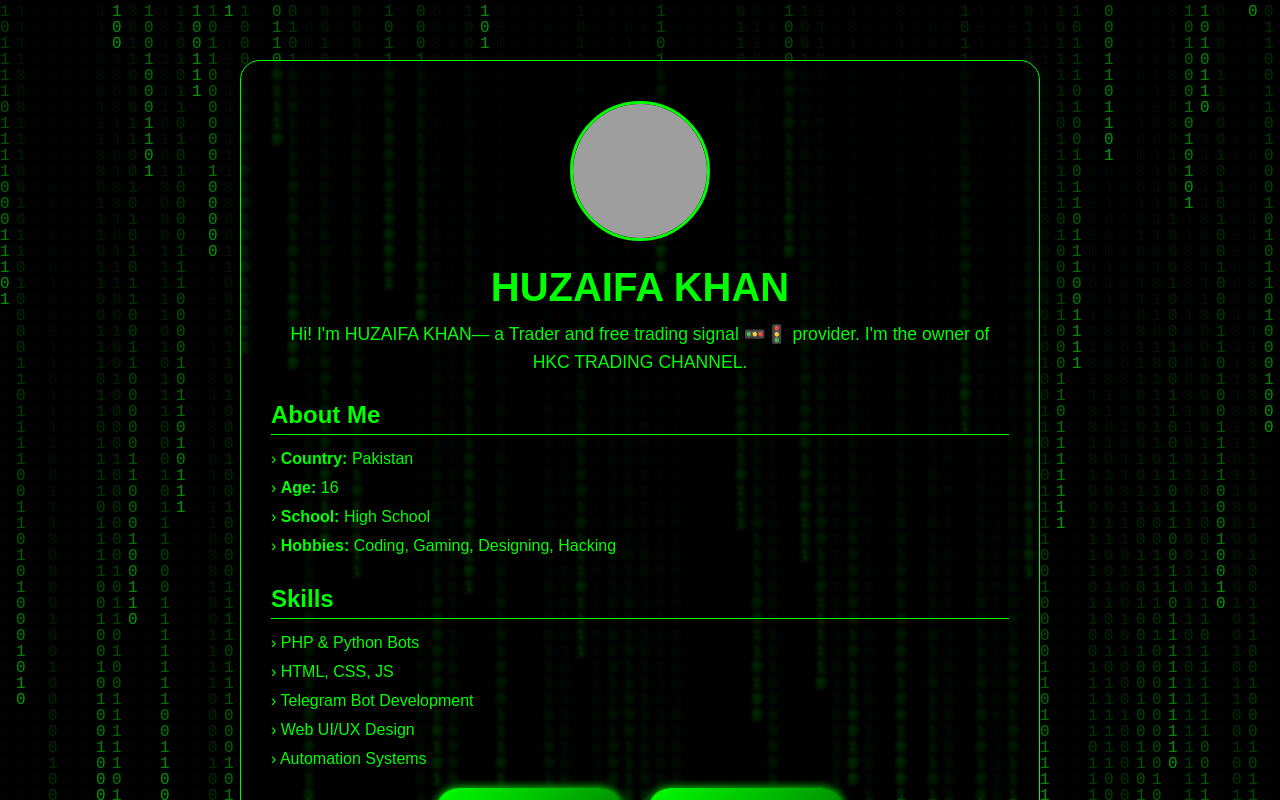
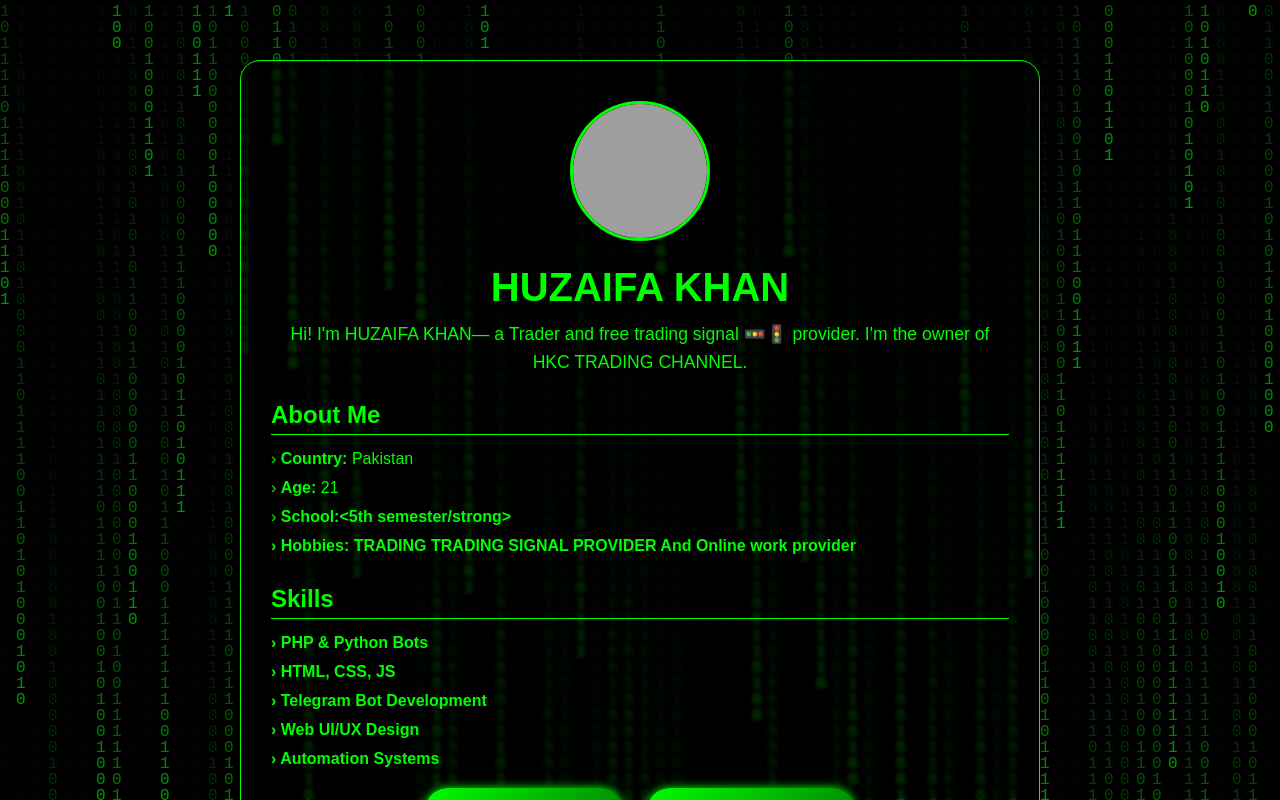
Before and after one commit to kinghacker756/HKC, a plain HTML site: page index.html in a window 1280 px wide. Drawn offline with Linux system fonts and the light colour scheme; grey boxes are pictures that could not be loaded.

Commit message:
Update index.html

```diff
--- a/index.html
+++ b/index.html
@@ -1,4 +1,4 @@
-<!DOCTYPE html><html lang="en"><head> <meta charset="UTF-8" /> <meta name="viewport" content="width=device-width, initial-scale=1.0"/> <title>HUZAIFA KHAN CRYPTO- PORTFOLIO</title> <!-- Favicon --> <link rel="icon" href="https://i.postimg.cc/CLtXBmdb/IMG-20250531-225721-550.jpg" type="image/jpeg" /> <style> * { margin: 0; padding: 0; box-sizing: border-box; }
+<!DOCTYPE html><html lang="en"><head> <meta charset="UTF-8" /> <meta name="viewport" content="width=device-width, initial-scale=1.0"/> <title>HUZAIFA KHAN CRYPTO- PORTFOLIO</title> <!-- Favicon --> <link rel="icon" href="https://i.postimg.cc/CLtXBmdb/IMG_20250813_214507" type="image/jpeg" /> <style> * { margin: 0; padding: 0; box-sizing: border-box; }
 html, body { height: 100%; font-family: 'Poppins', sans-serif; color: #00ff00; background: transparent; overflow: hidden; }
 canvas#matrix { position: fixed; top: 0; left: 0; width: 100%; height: 100%; z-index: -2; background: black; }
 .overlay { position: fixed; top: 0; left: 0; width: 100%; height: 100%; background: rgba(0, 0, 0, 0.4); z-index: -1; }
@@ -28,7 +28,7 @@ setInterval(drawMatrix, 40);
 window.addEventListener("resize", () => { canvas.width = window.innerWidth; canvas.height = window.innerHeight; });</script>
 <!-- Overlay --><div class="overlay"></div>
 <!-- Content --><div class="container"> <div class="card"> <img class="profile-pic" src="https://i.postimg.cc/CLtXBmdb/IMG-20250531-225721-550.jpg" alt="Profile Picture" /> <h1>HUZAIFA KHAN </h1> <p>Hi! I'm HUZAIFA KHAN— a Trader and free trading signal 🚥🚦 provider. I'm the owner of HKC TRADING CHANNEL.</p>
-<div class="info-box"> <h2>About Me</h2> <ul> <li><strong>Country:</strong> Pakistan</li> <li><strong>Age:</strong> 16</li> <li><strong>School:</strong> High School</li> <li><strong>Hobbies:</strong> Coding, Gaming, Designing, Hacking</li> </ul> </div>
+<div class="info-box"> <h2>About Me</h2> <ul> <li><strong>Country:</strong> Pakistan</li> <li><strong>Age:</strong> 21</li> <li><strong>School:<5th semester/strong> </li> <li><strong>Hobbies:</strong> TRADING TRADING SIGNAL PROVIDER And Online work provider</li> </ul> </div>
 <div class="info-box"> <h2>Skills</h2> <ul> <li>PHP & Python Bots</li> <li>HTML, CSS, JS</li> <li>Telegram Bot Development</li> <li>Web UI/UX Design</li> <li>Automation Systems</li> </ul> </div>
 <a href="https://t.me/freesignalcryto" class="telegram-btn" target="_blank">Join My Telegram</a> <a href="https://whatsapp.com/channel/0029VbAtdFcJuyA66uAkUz0R" class="whatsapp-btn" target="_blank">Join My WhatsApp</a> </div>
 <footer>© 2025 HUZAIFA KHAN. All rights reserved.</footer></div>
```
